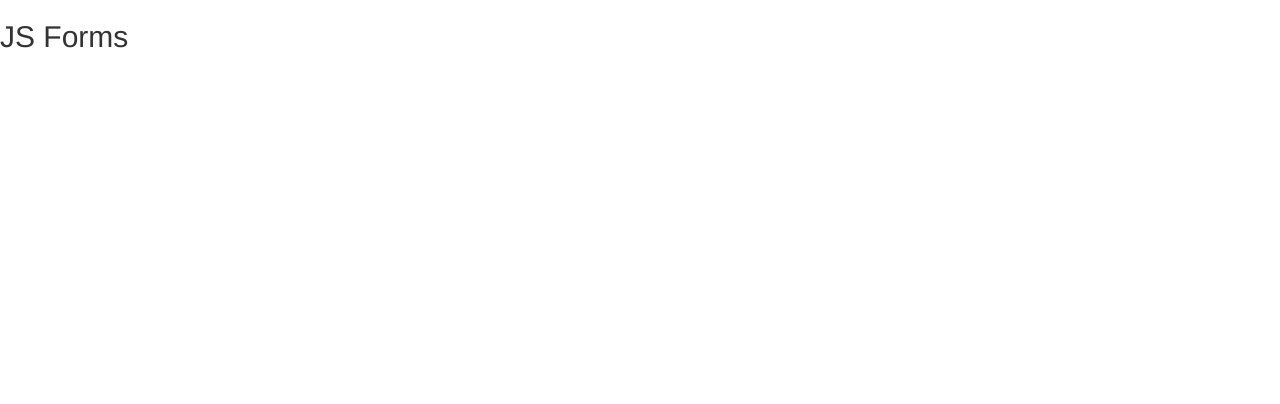
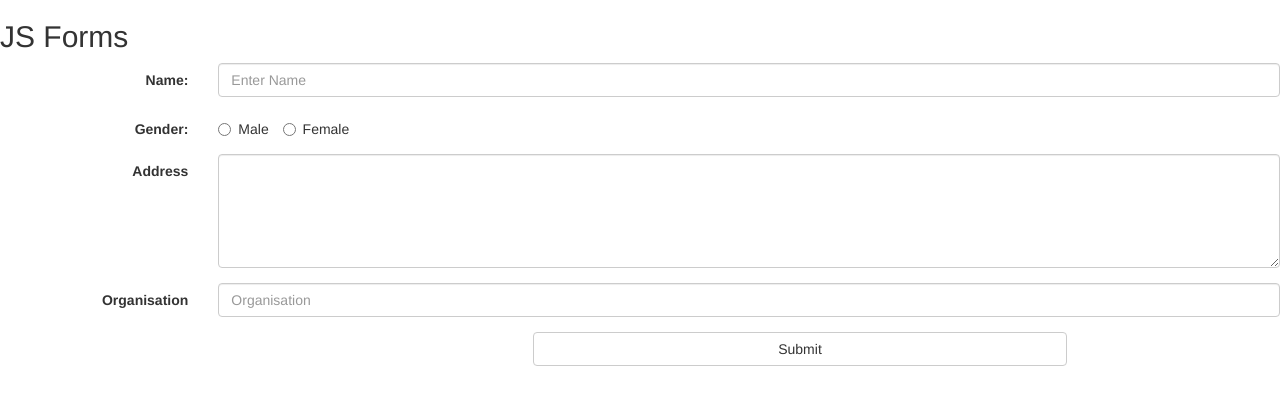
Before and after one commit to suhani247/js-forms, a plain HTML site: page index.html in a window 1280 px wide. Drawn offline with nearby package versions, Linux system fonts and the light colour scheme.

Commit message:
Form template ready now

```diff
--- a/index.html
+++ b/index.html
@@ -7,7 +7,40 @@
 </head>
 <body>
     <h2>JS Forms</h2>
+    <form class="form-horizontal">
+            <div class="form-group">
+              <label class="control-label col-sm-2" for = "usr">Name:</label>
+              <div class="col-sm-10">
+                  <input type="text" class="form-control" id="name" placeholder="Enter Name" name="name">
+              </div>
+            </div>
+             <div class="form-group">
+              <label class="control-label col-sm-2" >Gender:</label>
+              <div class="col-sm-10">
+                     <label class="radio-inline">
+                      <input type="radio" name="gender">Male
+                    </label>
+                    <label class="radio-inline">
+                      <input type="radio" name="gender">Female
+                    </label>
 
+              </div>
+            </div>
+             <div class="form-group">
+              <label class="control-label col-sm-2" for="comment">Address</label>
+              <div class="col-sm-10">
+                     <textarea class="form-control" rows="5" id="address"></textarea>
+              </div>
+            </div>
+            <div class="form-group">
+              <label class="control-label col-sm-2" for="usr">Organisation</label>
+              <div class="col-sm-10">
+                     <input type="text" class="form-control" id="org" placeholder="Organisation" name="org">
+              </div>
+            </div>
+
+             <button type="submit" class="btn btn-default col-sm-offset-5 col-sm-5">Submit</button>
+    </form>
 
 
 </body>
```
